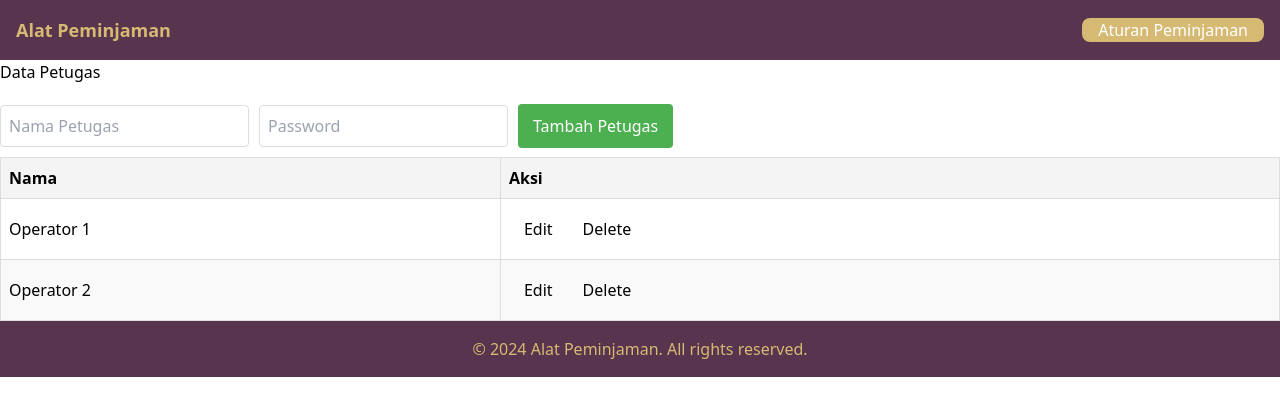
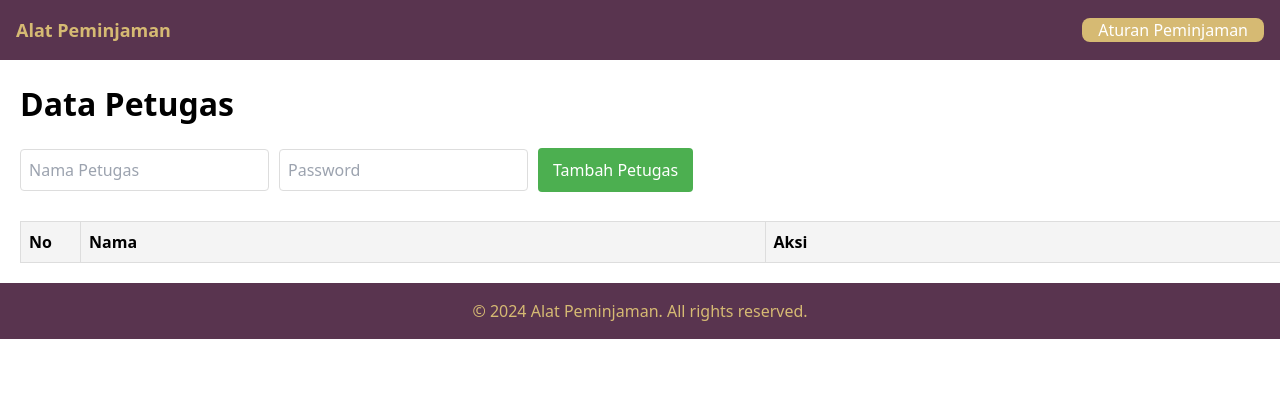
Before and after one commit to Ludw1gd/pweb-fp-P16-2024, a Vue app in the folder frontend/: page /admin/all-operator in a window 1280 px wide. Shown: the top 416 px of the page. Built offline with nearby package versions, Linux system fonts and the light colour scheme.

Commit message:
export user, gabisa ditambah

```diff
--- a/frontend/src/components/DataBarang.vue
+++ b/frontend/src/components/DataBarang.vue
@@ -136,6 +136,9 @@ tr:nth-child(even) {
 tr:hover {
   background-color: #f1f1f1;
 }
+th:nth-child(1), td:nth-child(1) {
+width: 60px;
+}
 
 /* modal */
 .modal-overlay {
--- a/frontend/src/components/DataPetugas.vue
+++ b/frontend/src/components/DataPetugas.vue
@@ -2,7 +2,7 @@
   <div>
     <div class="container">
       <div class="header">
-      <h1>Data Petugas</h1>
+        <h1 style="font-size:2rem;"><strong>Data Petugas</strong></h1>
       </div>
       <!-- Form untuk menambah operator -->
       <form @submit.prevent="addOperator">
@@ -15,6 +15,7 @@
       <table>
         <thead>
           <tr>
+            <th>No</th>
             <th>Nama</th>
             <th>Aksi</th>
           </tr>
@@ -37,10 +38,9 @@
 export default {
   data() {
     return {
-      operators: [
-        // Contoh data operator
-        { id: 1, username: "Operator 1", password: "password123" },
-        { id: 2, username: "Operator 2", password: "password456" },
+      user: [
+        // { id: 1, username: "Operator 1", password: "password123" },
+        // { id: 2, username: "Operator 2", password: "password456" },
       ],
       newOperator: {
         username: '',
@@ -98,10 +98,10 @@ export default {
 </script>
 
 <style scoped>
-/* Styling untuk tabel dan form */
 table {
   width: 100%;
   border-collapse: collapse;
+  margin-top: 20px;
 }
 th, td {
   border: 1px solid #ddd;
@@ -111,12 +111,16 @@ th, td {
 th {
   background-color: #f4f4f4;
 }
+th:nth-child(1), td:nth-child(1) {
+width: 60px;
+}
 tr:nth-child(even) {
   background-color: #f9f9f9;
 }
 tr:hover {
   background-color: #f1f1f1;
 }
+
 form input {
   padding: 8px;
   margin-right: 10px;
@@ -152,6 +156,6 @@ button[type="button"]:hover {
   margin-bottom: 20px;
 }
 .container {
-  margin: 0px;
+  margin: 20px; /* Menambahkan margin keseluruhan */
 }
 </style>
--- a/frontend/src/components/DataPinjam.vue
+++ b/frontend/src/components/DataPinjam.vue
@@ -64,4 +64,7 @@ tr:nth-child(even) {
 tr:hover {
   background-color: #f1f1f1;
 }
+th:nth-child(1), td:nth-child(1) {
+width: 60px;
+}
 </style>
```
Lines whose indentation alone changed are shown as unchanged.
